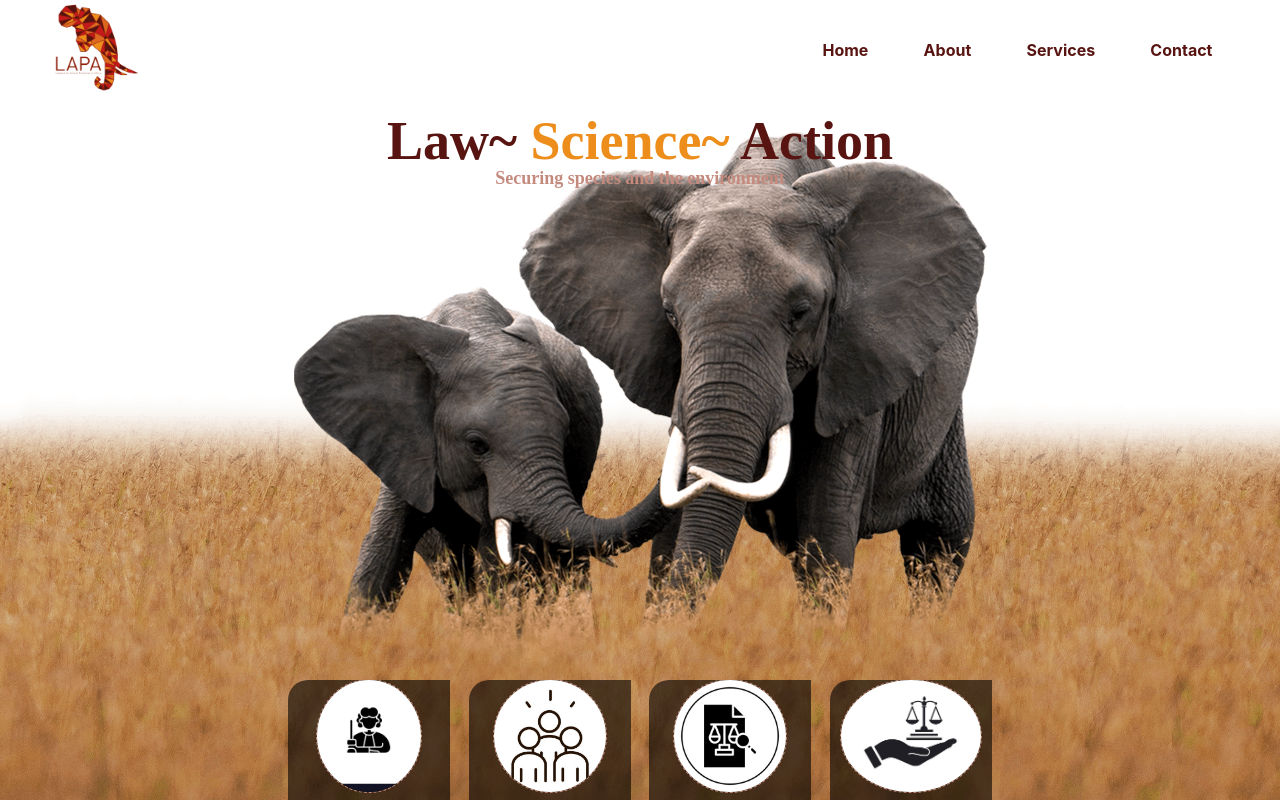
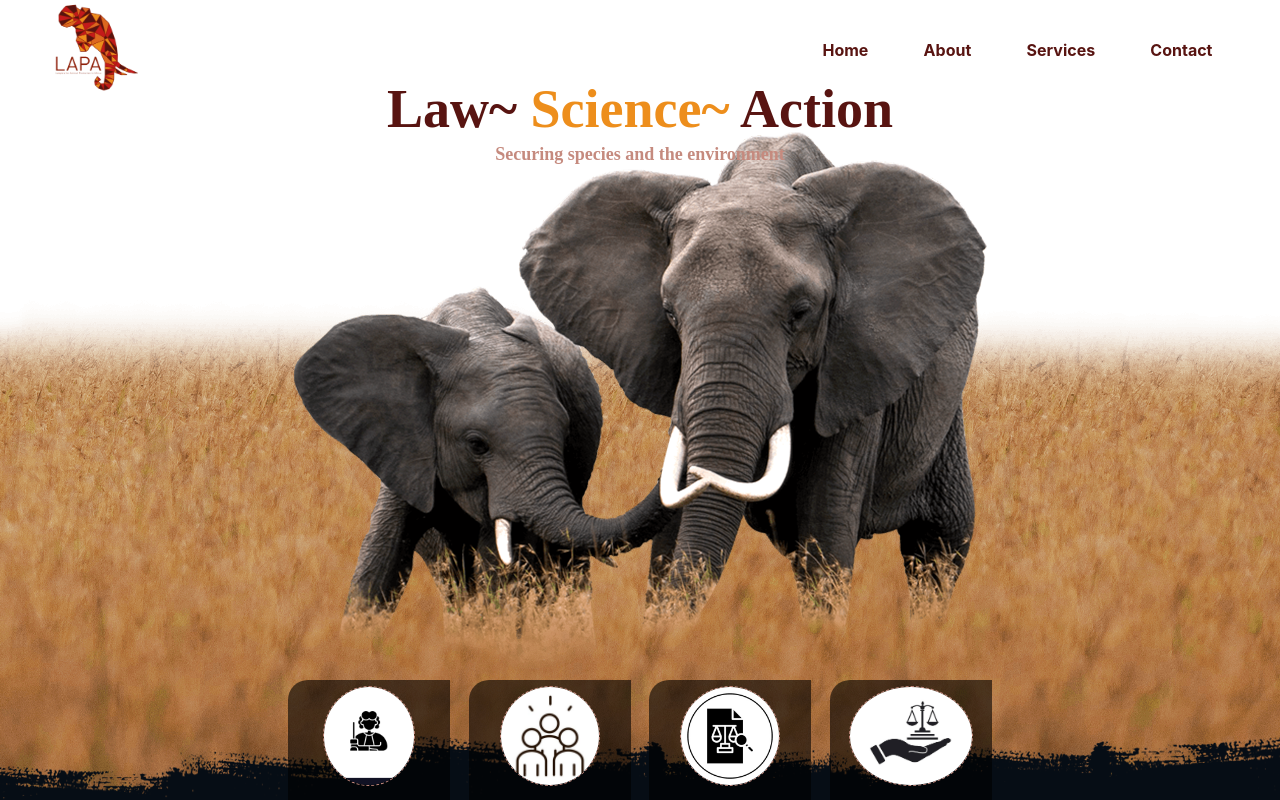
Before and after one commit to WanjikuN/Lapa, a React (Vite) app: page / in a window 1280 px wide. Built offline with nearby package versions, Linux system fonts and the light colour scheme.

Commit message:
Update homepage display

```diff
--- a/src/components/Home/home.css
+++ b/src/components/Home/home.css
@@ -2,13 +2,15 @@
   height: 100vh;
   background-image: url(../../assets/images/hero-home.png), url(../../assets/images/bg.png);
   background-repeat: no-repeat, no-repeat;
-  background-position: center, center;
+  background-position: center, bottom;
   display: flex;
   align-items: center;
   justify-content: center;
   position: relative; /* Make sure relative positioning is used for internal positioning */
   text-align: center; /* Center text */
     z-index: 1;
+    /* border:10px solid red; */
+    /* overflow: scroll; */
 
 }
 .three{
@@ -23,23 +25,23 @@
 }
 #hero-section h2{
   position: absolute;
-  top: 12%; /* Position the content 40% from the top */
+  top: 8%; /* Position the content 40% from the top */
   left: 50%; /* Center horizontally */
   transform: translate(-50%, -50%); /* Adjust for true centering */
   color: white; /* Text color, adjust as needed */
   font-family: 'Source_sans_pro'
 }
 #hero-section p {
+  font-size: 24px;
   color: #c58a7e;
   font-weight: bold;
 font-family: 'poppins';
    position: absolute;
-  top: 20%; /* Position the content 40% from the top */
+  top: 17%; /* Position the content 40% from the top */
   left: 50%; /* Center horizontally */
   transform: translate(-50%, -50%); /* Adjust for true centering */
 }
 
-/* Optional: For better spacing between header and paragraph */
 #hero-section h2 {
   margin-bottom: 10px;
   font-size: 54px;
@@ -48,7 +50,11 @@ font-family: 'poppins';
 #hero-section p {
   font-size: 18px;
 }
-
+  /* Hide scroll bar */
+::-webkit-scrollbar {
+    width: 0;
+    height: 0;
+}
 
 
 /* Navbar container */
@@ -152,7 +158,7 @@ font-family: 'poppins';
 }
 
 .approach-card-one img{
-  height: 80%;
+  height: 70%;
   border: 1px dashed #c58a7e;
   border-radius: 50%;
 }
--- a/src/pages/Home.jsx
+++ b/src/pages/Home.jsx
@@ -13,7 +13,7 @@ const Home = () =>{
       <Navbar />
       <HeroSection />
       <Approach />
-      <Approach2 />
+      {/* <Approach2 /> */}
     </div>
   );
 }
```
